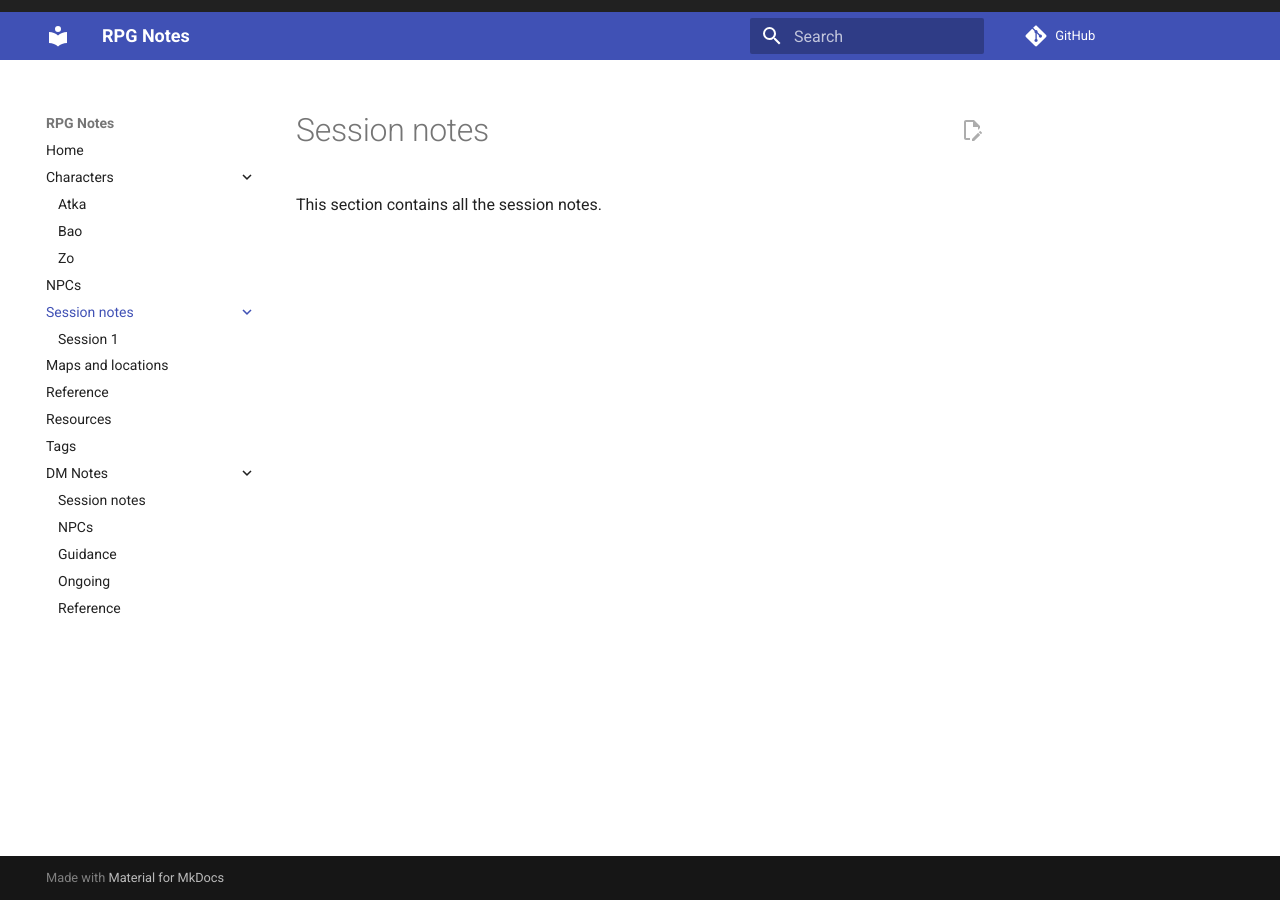
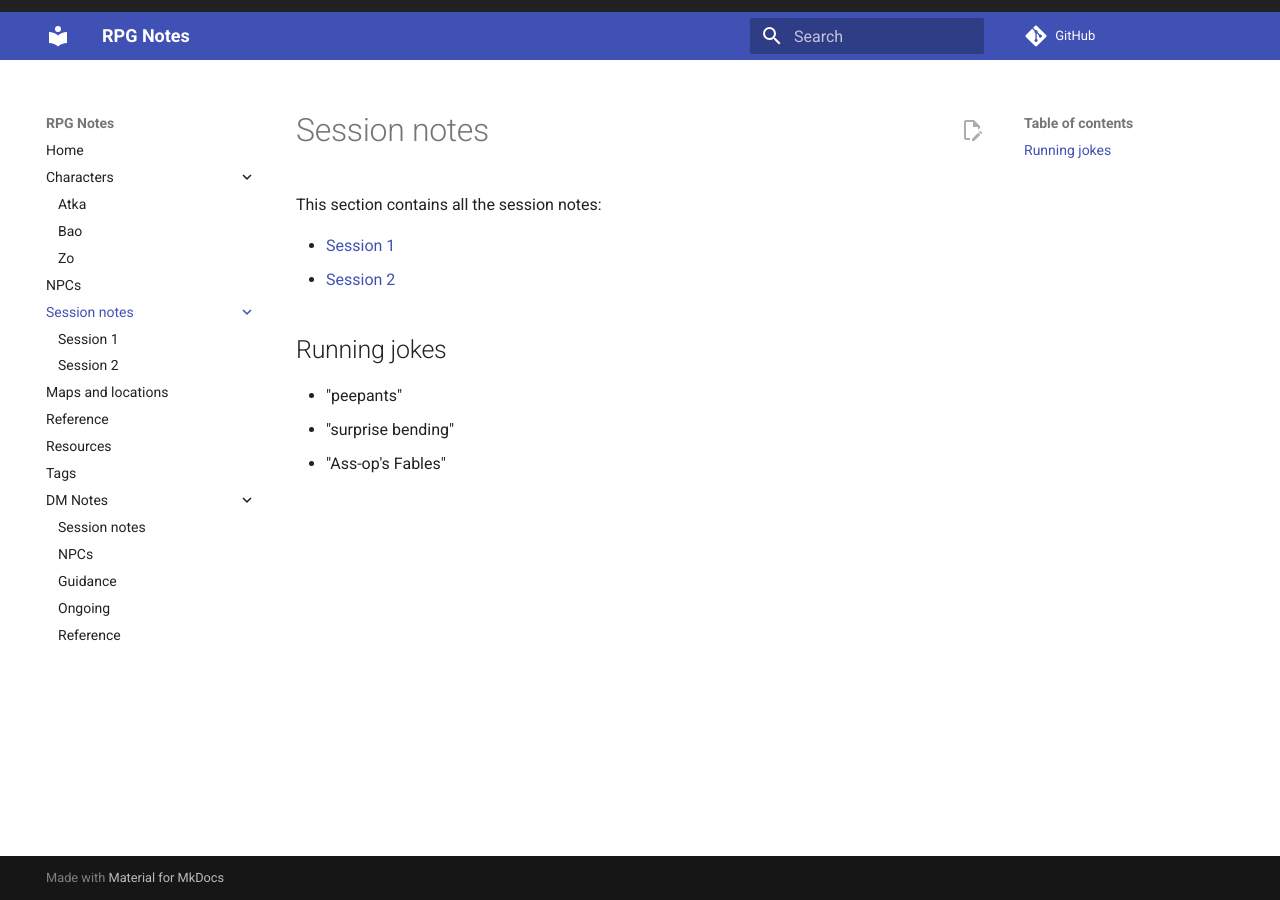
Before and after one commit to billbrod/rpg_notes, an MkDocs documentation site: the page built from docs/session_notes/index.md, in a window 1280 px wide. Built offline with MkDocs 1.6.1 and Material for MkDocs 9.7.7, drawn with Linux system fonts in a browser that asks for light colours; a script that is not in the unit is left out; comment, search, counter and statistics services are not loaded.

Commit message:
adds session 2 notes

```diff
--- a/docs/session_notes/index.md
+++ b/docs/session_notes/index.md
@@ -1,3 +1,12 @@
 # Session notes
 
-This section contains all the session notes.
+This section contains all the session notes:
+
+- [Session 1](01.md)
+- [Session 2](02.md)
+
+## Running jokes
+
+- "peepants"
+- "surprise bending"
+- "Ass-op's Fables"
--- a/docs/stylesheets/extra.css
+++ b/docs/stylesheets/extra.css
@@ -1,3 +1,8 @@
 .unchecked {
     color: #CCCCCC;
 }
+.center {
+    display: block;
+    margin-left: auto;
+    margin-right: auto;
+}
```
Also changed, not shown: docs/session_notes/02.md (added, +41 -0 lines), 1 other file.
